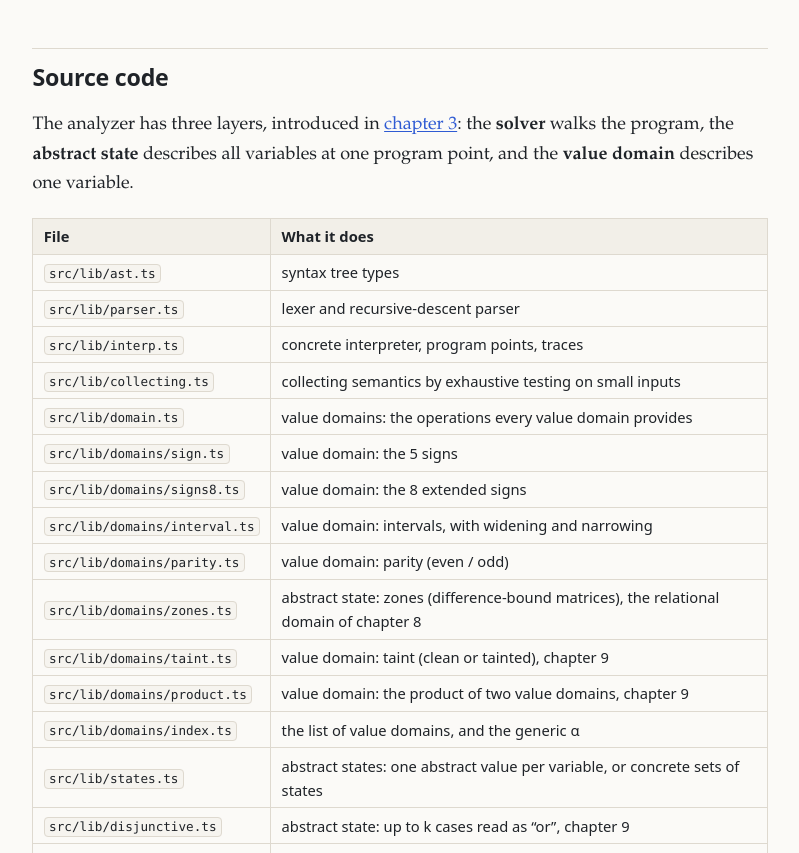
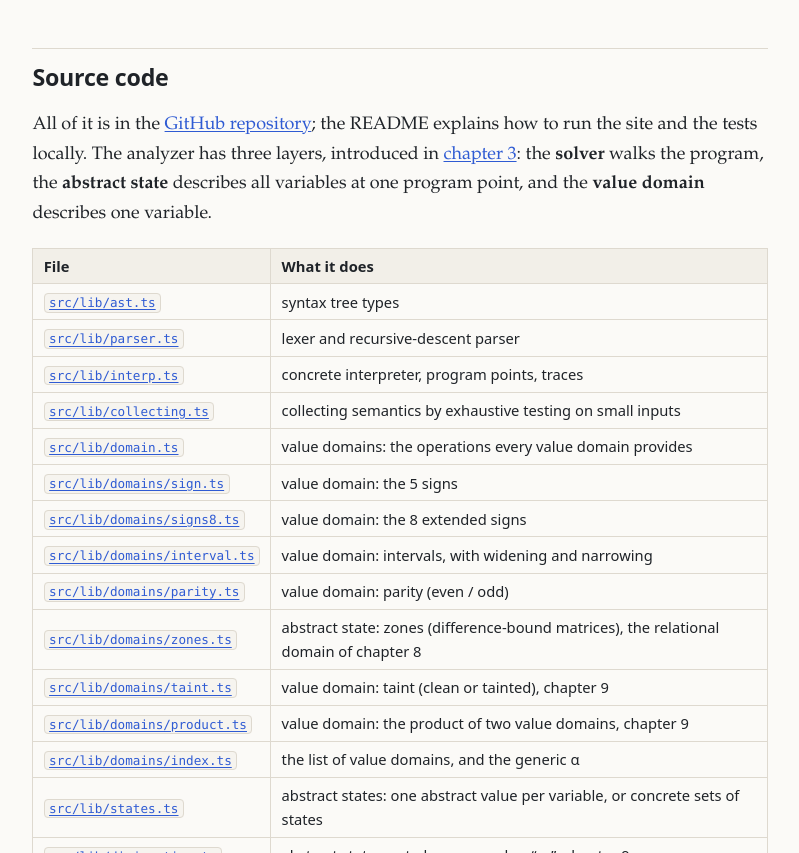
Before and after one commit to yelouafi/learn-abstract-interpretation, an Astro site: page /learn-abstract-interpretation/language in a window 1280 px wide. Shown: the part 1947-2800 px from the top of the page, without its empty margins (286-1085 px from the left). Built offline with nearby package versions, Linux system fonts and the light colour scheme; Astro itself is replaced by a stand-in of ours; some packages are replaced by stand-ins of ours.

Commit message:
Link to the GitHub repository from the site
- Sidebar (every page): "Source code on GitHub".
- Home page: src/lib and the repository are links.
- Tiny reference: a pointer to the repository and its README, and every
  file in the source table links to the file on GitHub.

Co-Authored-By: Claude Opus 5.5 <noreply@anthropic.com>
Claude-Session: https://claude.ai/code/session_011Hdy5G1FBXLjsVPzkM2gVc

```diff
--- a/src/chapters.ts
+++ b/src/chapters.ts
@@ -18,6 +18,9 @@ export const CHAPTERS: Chapter[] = [
   { n: 9, slug: '09-beyond', title: 'Beyond numbers', blurb: 'Nullness, taint, pointers, and a tour of industrial analyzers.', ready: true },
 ];
 
+/** The project's source code: the analyzer, the site and the tests. */
+export const REPO = 'https://github.com/yelouafi/learn-abstract-interpretation';
+
 export function url(path = '') {
   const base = import.meta.env.BASE_URL.replace(/\/$/, '');
   return `${base}/${path.replace(/^\//, '')}`;
--- a/src/layouts/Base.astro
+++ b/src/layouts/Base.astro
@@ -1,7 +1,7 @@
 ---
 import 'katex/dist/katex.min.css';
 import '../styles/global.css';
-import { CHAPTERS, chapterUrl, url } from '../chapters';
+import { CHAPTERS, REPO, chapterUrl, url } from '../chapters';
 
 interface Props { title: string; current?: string; description?: string }
 const { title, current, description } = Astro.props;
@@ -33,6 +33,7 @@ const { title, current, description } = Astro.props;
             ))}
           </ol>
           <p class="side-links"><a href={url('playground/')}>Playground</a> · <a href={url('language/')}>Tiny reference</a></p>
+          <p class="side-links"><a href={REPO}>Source code on GitHub</a></p>
         </nav>
       </aside>
       <main>
@@ -63,6 +64,7 @@ const { title, current, description } = Astro.props;
   nav em { margin-left: auto; font-style: normal; font-size: 0.72rem; border: 1px solid var(--border); border-radius: 99px; padding: 0 0.45rem; align-self: center; }
   .num { color: var(--muted); min-width: 1.1rem; font-variant-numeric: tabular-nums; }
   .side-links { margin-top: 1.2rem; padding: 0 0.5rem; color: var(--muted); }
+  .side-links + .side-links { margin-top: 0.4rem; }
   main { padding: 2.2rem 2.4rem 5rem; max-width: 1180px; }
 
   @media (max-width: 900px) {
--- a/src/pages/index.astro
+++ b/src/pages/index.astro
@@ -1,7 +1,7 @@
 ---
 import Base from '../layouts/Base.astro';
 import Playground from '../components/Playground.astro';
-import { CHAPTERS, chapterUrl, url } from '../chapters';
+import { CHAPTERS, REPO, chapterUrl, url } from '../chapters';
 ---
 <Base title="Learn Abstract Interpretation" description="A hands-on course on abstract interpretation for programmers: build a static analyzer in your browser, one idea at a time.">
   <header class="hero">
@@ -22,7 +22,7 @@ import { CHAPTERS, chapterUrl, url } from '../chapters';
   <section class="how">
     <div>
       <h3>Build it</h3>
-      <p>Every idea becomes TypeScript you can read: an interpreter, abstract domains, fixpoint iteration. The analyzer on these pages is the one in <code>src/lib</code>, with tests.</p>
+      <p>Every idea becomes TypeScript you can read: an interpreter, abstract domains, fixpoint iteration. The analyzer on these pages is the one in <a href={`${REPO}/tree/main/src/lib`}><code>src/lib</code></a> of the <a href={REPO}>GitHub repository</a>, with tests.</p>
     </div>
     <div>
       <h3>See it</h3>
--- a/src/pages/language.mdx
+++ b/src/pages/language.mdx
@@ -65,27 +65,27 @@ States are observed at **program points**, shown at the end of the corresponding
 
 ## Source code
 
-The analyzer has three layers, introduced in [chapter 3](../chapters/03-signs/): the **solver** walks the program, the **abstract state** describes all variables at one program point, and the **value domain** describes one variable.
+All of it is in the [GitHub repository](https://github.com/yelouafi/learn-abstract-interpretation); the README explains how to run the site and the tests locally. The analyzer has three layers, introduced in [chapter 3](../chapters/03-signs/): the **solver** walks the program, the **abstract state** describes all variables at one program point, and the **value domain** describes one variable.
 
 | File | What it does |
 | --- | --- |
-| `src/lib/ast.ts` | syntax tree types |
-| `src/lib/parser.ts` | lexer and recursive-descent parser |
-| `src/lib/interp.ts` | concrete interpreter, program points, traces |
-| `src/lib/collecting.ts` | collecting semantics by exhaustive testing on small inputs |
-| `src/lib/domain.ts` | value domains: the operations every value domain provides |
-| `src/lib/domains/sign.ts` | value domain: the 5 signs |
-| `src/lib/domains/signs8.ts` | value domain: the 8 extended signs |
-| `src/lib/domains/interval.ts` | value domain: intervals, with widening and narrowing |
-| `src/lib/domains/parity.ts` | value domain: parity (even / odd) |
-| `src/lib/domains/zones.ts` | abstract state: zones (difference-bound matrices), the relational domain of chapter 8 |
-| `src/lib/domains/taint.ts` | value domain: taint (clean or tainted), chapter 9 |
-| `src/lib/domains/product.ts` | value domain: the product of two value domains, chapter 9 |
-| `src/lib/domains/index.ts` | the list of value domains, and the generic α |
-| `src/lib/states.ts` | abstract states: one abstract value per variable, or concrete sets of states |
-| `src/lib/disjunctive.ts` | abstract state: up to k cases read as “or”, chapter 9 |
-| `src/lib/analyzer.ts` | solver: the analyzer that walks the syntax tree (chapter 3) |
-| `src/lib/equations.ts` | solver: programs as equation systems, Kleene iteration (chapter 5) |
-| `src/lib/cfg.ts` | control-flow graphs, depth-first search, weak topological order |
-| `src/lib/worklist.ts` | solver: worklist and recursive (Bourdoncle) strategies (chapter 7) |
-| `src/lib/soundness.ts` | checks analysis results against testing |
+| [`src/lib/ast.ts`](https://github.com/yelouafi/learn-abstract-interpretation/blob/main/src/lib/ast.ts) | syntax tree types |
+| [`src/lib/parser.ts`](https://github.com/yelouafi/learn-abstract-interpretation/blob/main/src/lib/parser.ts) | lexer and recursive-descent parser |
+| [`src/lib/interp.ts`](https://github.com/yelouafi/learn-abstract-interpretation/blob/main/src/lib/interp.ts) | concrete interpreter, program points, traces |
+| [`src/lib/collecting.ts`](https://github.com/yelouafi/learn-abstract-interpretation/blob/main/src/lib/collecting.ts) | collecting semantics by exhaustive testing on small inputs |
+| [`src/lib/domain.ts`](https://github.com/yelouafi/learn-abstract-interpretation/blob/main/src/lib/domain.ts) | value domains: the operations every value domain provides |
+| [`src/lib/domains/sign.ts`](https://github.com/yelouafi/learn-abstract-interpretation/blob/main/src/lib/domains/sign.ts) | value domain: the 5 signs |
+| [`src/lib/domains/signs8.ts`](https://github.com/yelouafi/learn-abstract-interpretation/blob/main/src/lib/domains/signs8.ts) | value domain: the 8 extended signs |
+| [`src/lib/domains/interval.ts`](https://github.com/yelouafi/learn-abstract-interpretation/blob/main/src/lib/domains/interval.ts) | value domain: intervals, with widening and narrowing |
+| [`src/lib/domains/parity.ts`](https://github.com/yelouafi/learn-abstract-interpretation/blob/main/src/lib/domains/parity.ts) | value domain: parity (even / odd) |
+| [`src/lib/domains/zones.ts`](https://github.com/yelouafi/learn-abstract-interpretation/blob/main/src/lib/domains/zones.ts) | abstract state: zones (difference-bound matrices), the relational domain of chapter 8 |
+| [`src/lib/domains/taint.ts`](https://github.com/yelouafi/learn-abstract-interpretation/blob/main/src/lib/domains/taint.ts) | value domain: taint (clean or tainted), chapter 9 |
+| [`src/lib/domains/product.ts`](https://github.com/yelouafi/learn-abstract-interpretation/blob/main/src/lib/domains/product.ts) | value domain: the product of two value domains, chapter 9 |
+| [`src/lib/domains/index.ts`](https://github.com/yelouafi/learn-abstract-interpretation/blob/main/src/lib/domains/index.ts) | the list of value domains, and the generic α |
+| [`src/lib/states.ts`](https://github.com/yelouafi/learn-abstract-interpretation/blob/main/src/lib/states.ts) | abstract states: one abstract value per variable, or concrete sets of states |
+| [`src/lib/disjunctive.ts`](https://github.com/yelouafi/learn-abstract-interpretation/blob/main/src/lib/disjunctive.ts) | abstract state: up to k cases read as “or”, chapter 9 |
+| [`src/lib/analyzer.ts`](https://github.com/yelouafi/learn-abstract-interpretation/blob/main/src/lib/analyzer.ts) | solver: the analyzer that walks the syntax tree (chapter 3) |
+| [`src/lib/equations.ts`](https://github.com/yelouafi/learn-abstract-interpretation/blob/main/src/lib/equations.ts) | solver: programs as equation systems, Kleene iteration (chapter 5) |
+| [`src/lib/cfg.ts`](https://github.com/yelouafi/learn-abstract-interpretation/blob/main/src/lib/cfg.ts) | control-flow graphs, depth-first search, weak topological order |
+| [`src/lib/worklist.ts`](https://github.com/yelouafi/learn-abstract-interpretation/blob/main/src/lib/worklist.ts) | solver: worklist and recursive (Bourdoncle) strategies (chapter 7) |
+| [`src/lib/soundness.ts`](https://github.com/yelouafi/learn-abstract-interpretation/blob/main/src/lib/soundness.ts) | checks analysis results against testing |
```
